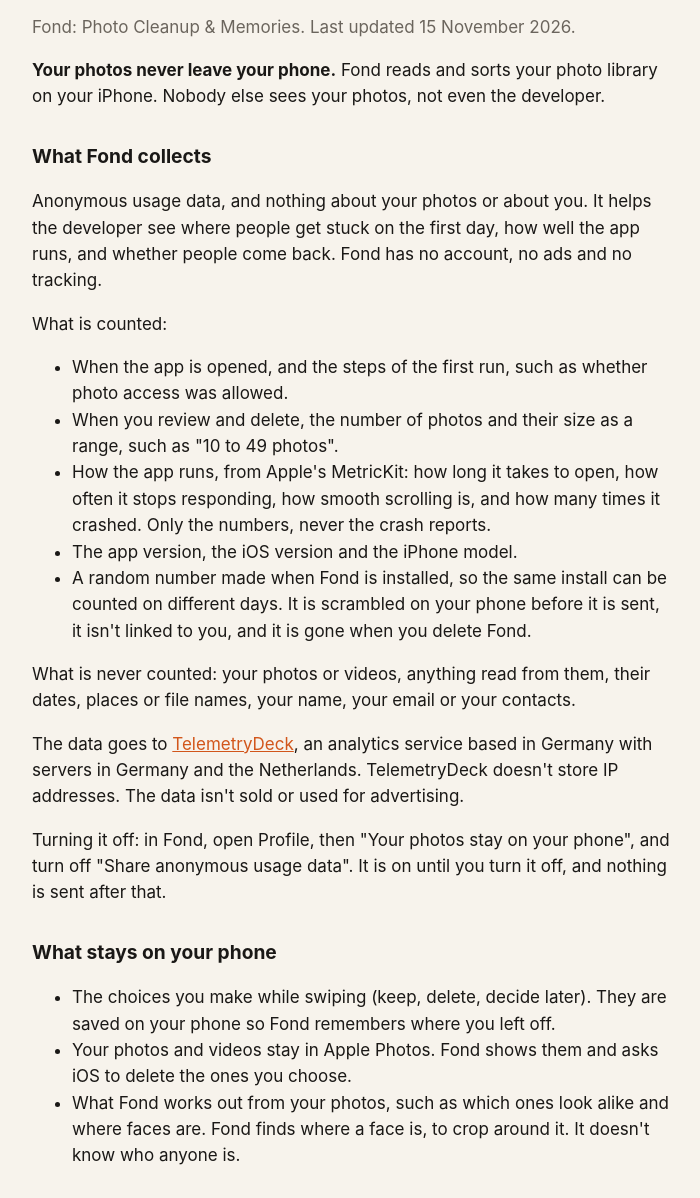
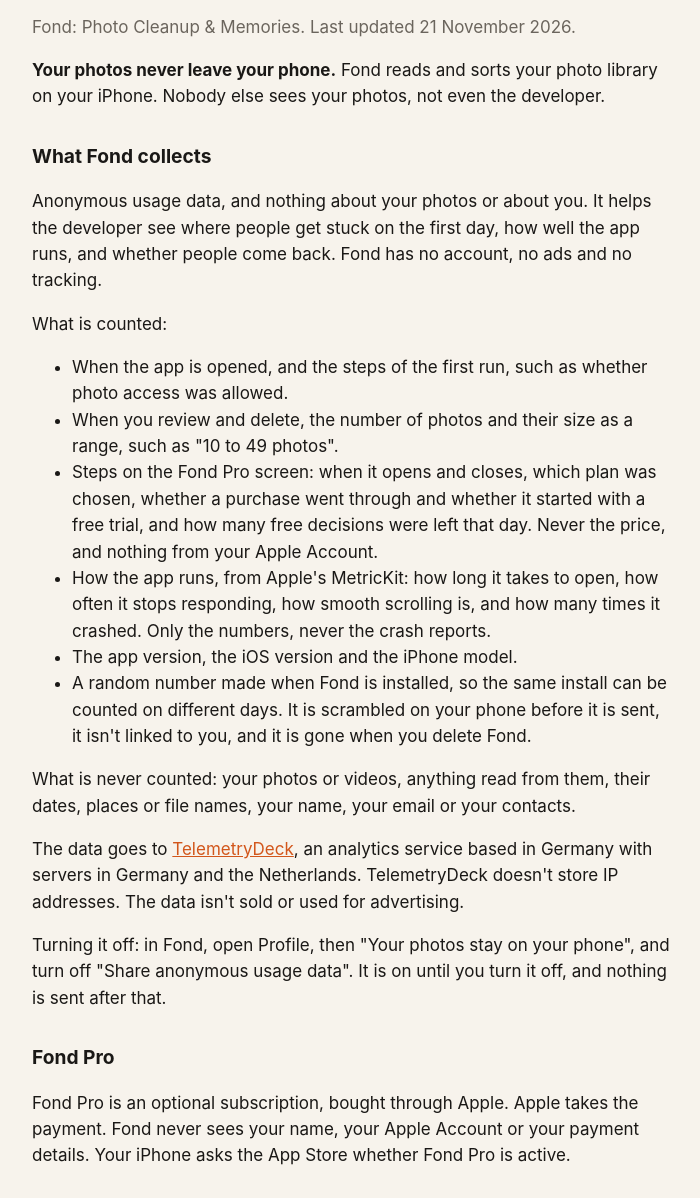
Before and after one commit to bhargav-vasist/fond-site, a plain HTML site: page privacy.html in a window 1280 px wide. Shown: the part 101-1299 px from the top of the page, without its empty margins (288-988 px from the left). Drawn offline with Linux system fonts and the light colour scheme.

Commit message:
KAR-223: Say what the Fond Pro screen counts
Fond 1.1 adds Fond Pro. The app counts steps on the Fond Pro screen as
anonymous usage data, so the privacy policy and the FAQ now list them.
The policy also says Apple takes the payment.

Co-Authored-By: Claude Fable 5.2 <noreply@anthropic.com>

```diff
--- a/privacy.html
+++ b/privacy.html
@@ -9,7 +9,7 @@
 <body>
 <main>
   <h1>Privacy policy</h1>
-  <p class="muted">Fond: Photo Cleanup &amp; Memories. Last updated 15 November 2026.</p>
+  <p class="muted">Fond: Photo Cleanup &amp; Memories. Last updated 21 November 2026.</p>
 
   <p><strong>Your photos never leave your phone.</strong> Fond reads and sorts your photo library on your iPhone. Nobody else sees your photos, not even the developer.</p>
 
@@ -19,6 +19,7 @@
   <ul>
     <li>When the app is opened, and the steps of the first run, such as whether photo access was allowed.</li>
     <li>When you review and delete, the number of photos and their size as a range, such as "10 to 49 photos".</li>
+    <li>Steps on the Fond Pro screen: when it opens and closes, which plan was chosen, whether a purchase went through and whether it started with a free trial, and how many free decisions were left that day. Never the price, and nothing from your Apple Account.</li>
     <li>How the app runs, from Apple's MetricKit: how long it takes to open, how often it stops responding, how smooth scrolling is, and how many times it crashed. Only the numbers, never the crash reports.</li>
     <li>The app version, the iOS version and the iPhone model.</li>
     <li>A random number made when Fond is installed, so the same install can be counted on different days. It is scrambled on your phone before it is sent, it isn't linked to you, and it is gone when you delete Fond.</li>
@@ -26,6 +27,9 @@
   <p>What is never counted: your photos or videos, anything read from them, their dates, places or file names, your name, your email or your contacts.</p>
   <p>The data goes to <a href="https://telemetrydeck.com/privacy">TelemetryDeck</a>, an analytics service based in Germany with servers in Germany and the Netherlands. TelemetryDeck doesn't store IP addresses. The data isn't sold or used for advertising.</p>
   <p>Turning it off: in Fond, open Profile, then "Your photos stay on your phone", and turn off "Share anonymous usage data". It is on until you turn it off, and nothing is sent after that.</p>
+
+  <h2>Fond Pro</h2>
+  <p>Fond Pro is an optional subscription, bought through Apple. Apple takes the payment. Fond never sees your name, your Apple Account or your payment details. Your iPhone asks the App Store whether Fond Pro is active.</p>
 
   <h2>What stays on your phone</h2>
   <ul>
```
Also changed, not shown: faq.html (+1 -1 lines).
